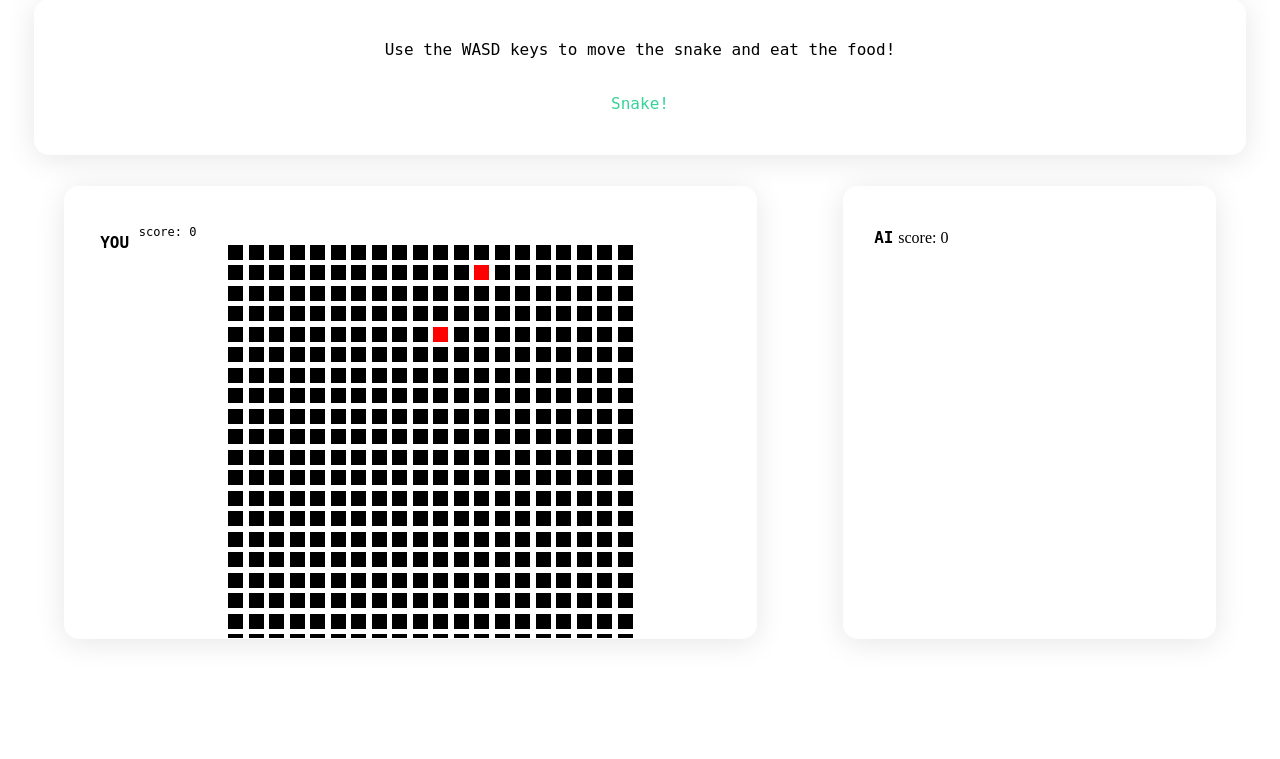
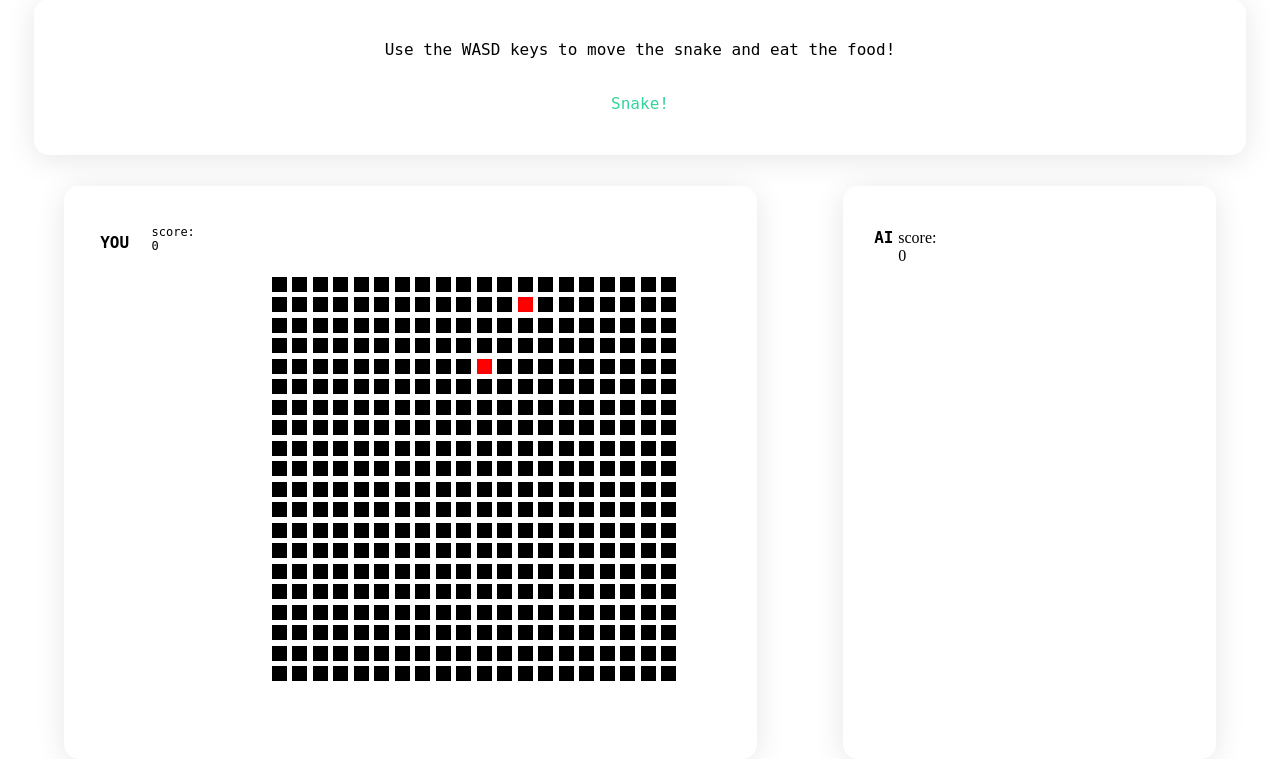
Before and after one commit to Vitriol-nT/RLWorm, a Flask app: page / in a window 1280 px wide. Shown: the part 134-893 px from the top of the page. Before the commit the page ends 777 px from the top, so only its background shows below. Run offline with Flask 3, Linux system fonts and the light colour scheme.

Commit message:
UI update

```diff
--- a/DLWorm/static/Style.css
+++ b/DLWorm/static/Style.css
@@ -21,12 +21,11 @@
   z-index: 100;
   position: relative;
   padding: 2%;
-  background-color: #ffffff;
   border: 1px solid rgba(255,255,255,0.3);
   border-radius: 15px;
   box-shadow: 0 4px 30px rgba(0, 0, 0, 0.1);
-  backdrop-filter: blur(5px);
-  -webkit-backdrop-filter: blur(5px);
+  backdrop-filter: blur(2px);
+  -webkit-backdrop-filter: blur(2px);
 }
 .context > .gl{
   color: #34D399;
@@ -38,7 +37,7 @@
   top: 40%;
   left: 5%;
   width: 50%;
-  height: 50%;
+  height: 65%;
   padding: 2%;
   border: 1px solid rgba(255,255,255,0.3);
   border-radius: 15px;
@@ -61,7 +60,7 @@
   grid-template-columns: repeat(20, 20px);
   grid-template-rows: repeat(20, 20px);
   gap: 0.5px;
-  margin: 5%;
+  margin: 10%;
 }
 
 .AI {
@@ -70,7 +69,7 @@
   top: 40%;
   right: 5%;
   width: 25%;
-  height: 50%;
+  height: 65%;
   padding: 2%;
   border: 1px solid rgba(255,255,255,0.3);
   border-radius: 15px;
@@ -86,6 +85,14 @@
   font-size: 100%;
   font-weight: bold;
   padding: 1.5%;
+}
+
+.Agent {
+  display: grid;
+  grid-template-columns: repeat(20, 20px);
+  grid-template-rows: repeat(20, 20px);
+  gap: 0.5px;
+  margin: 5%;
 }
 
 .cell {
@@ -112,4 +119,5 @@
   font-family: "Space Mono", monospace;
   font-weight: lighter;
   font-size: 75%;
+  margin: 2%;
 }
```
